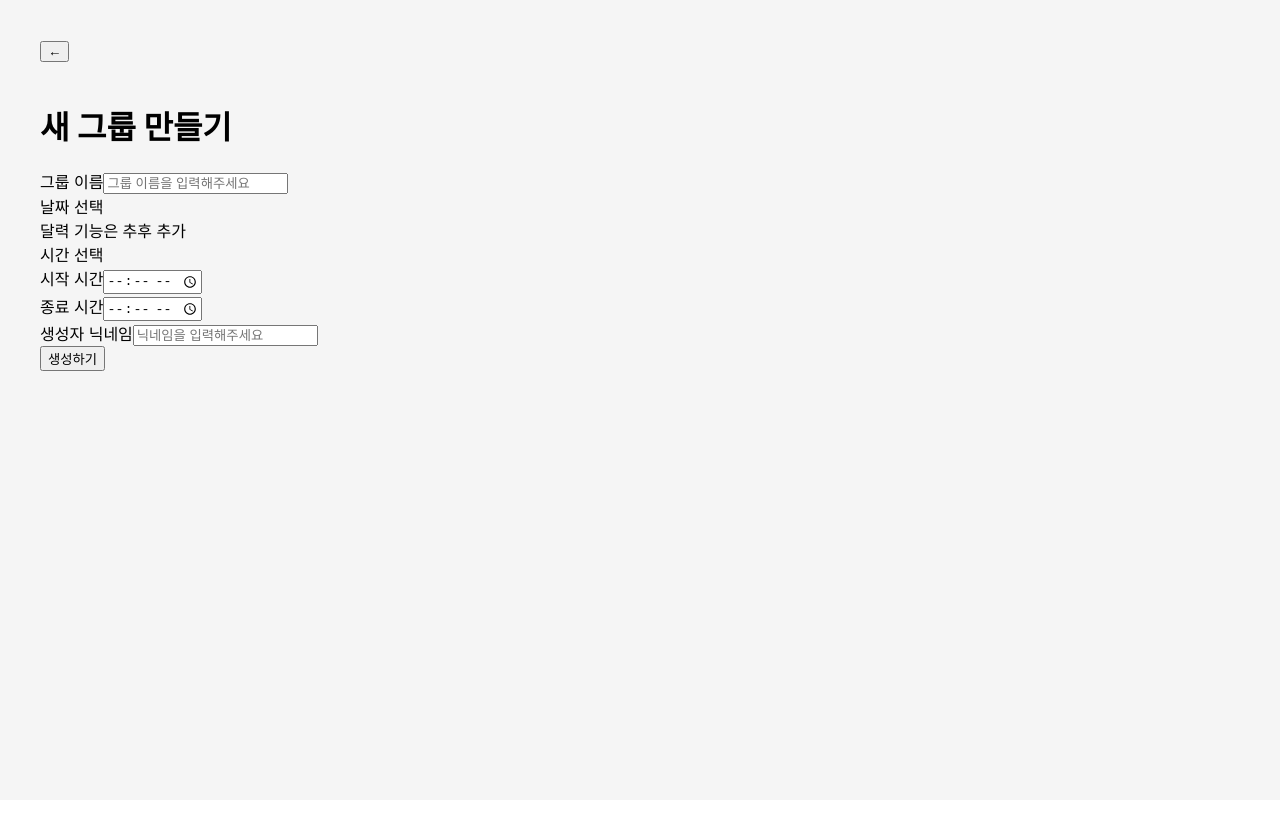
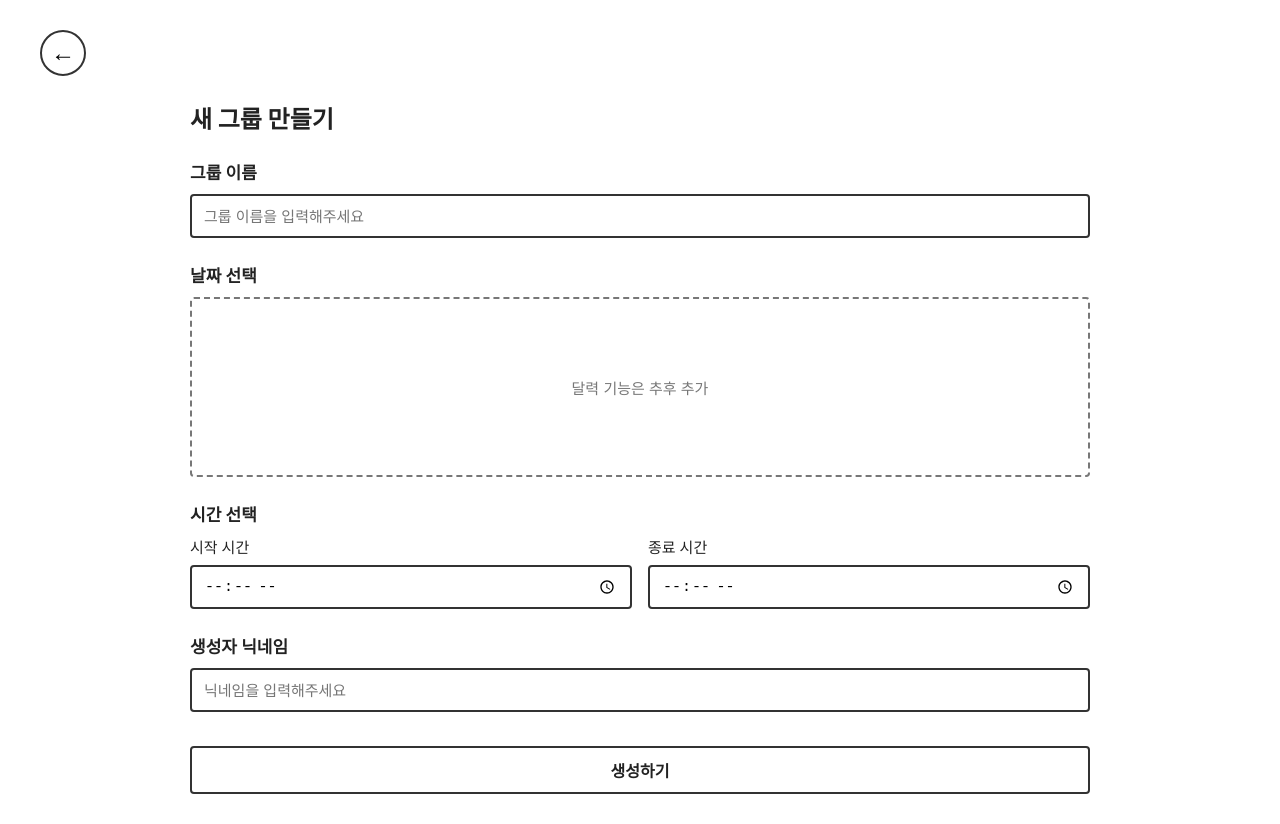
Before and after one commit to isehyun628-oss/TimeSync, a React (Create React App) app: page /groups/create in a window 1280 px wide. Before the commit the page ends 800 px from the top, so only its background shows below. Built offline with nearby package versions, Linux system fonts and the light colour scheme.

Commit message:
style: 그룹 생성 페이지 디자인

```diff
--- a/src/pages/CreateGroupPage.css
+++ b/src/pages/CreateGroupPage.css
@@ -1,23 +1,150 @@
+/* 모든 요소의 크기 계산을 편하게 만듦 */
+* {
+  box-sizing: border-box;
+}
+
+/* 페이지 전체 */
 .create-group-page {
   min-height: 100vh;
-  padding: 40px;
-  box-sizing: border-box;
-  background-color: #f5f5f5;
+  padding: 30px 40px;
+  background-color: white;
+  color: #222;
+
+  display: flex;
+  flex-direction: column;
+  align-items: center;
+  gap: 24px;
 }
 
-.create-group-page h1 {
-  margin-top: 40px;
+/* 페이지 내부 요소 너비 */
+.create-group-page > h1,
+.create-group-page > .form-section,
+.create-group-page > .create-button {
+  width: 100%;
+  max-width: 900px;
 }
 
-.create-group-back-button {
-  width: 45px;
-  height: 45px;
+/* 뒤로가기 버튼 */
+.back-button {
+  width: 46px;
+  height: 46px;
+  margin-right: auto;
 
-  border: none;
+  border: 2px solid #333;
   border-radius: 50%;
+  background-color: white;
 
-  background-color: white;
-  font-size: 22px;
-
+  font-size: 24px;
   cursor: pointer;
 }
+
+.back-button:hover {
+  background-color: #f2f2f2;
+}
+
+/* 페이지 제목 */
+.create-group-page h1 {
+  margin: 0;
+  font-size: 24px;
+}
+
+/* 각 입력 영역 */
+.form-section {
+  display: flex;
+  flex-direction: column;
+  gap: 10px;
+}
+
+/* 입력 항목 제목 */
+.form-section > label {
+  font-size: 17px;
+  font-weight: 600;
+}
+
+/* 입력창 공통 */
+.form-section input {
+  width: 100%;
+  height: 44px;
+  padding: 0 12px;
+
+  border: 2px solid #333;
+  border-radius: 4px;
+  background-color: white;
+
+  font-size: 15px;
+  outline: none;
+}
+
+/* 입력창 선택 상태 */
+.form-section input:focus {
+  border-color: #111;
+  background-color: #fafafa;
+}
+
+/* 달력 임시 영역 */
+.calendar-placeholder {
+  min-height: 180px;
+  padding: 20px;
+
+  display: flex;
+  justify-content: center;
+  align-items: center;
+
+  border: 2px dashed #777;
+  border-radius: 4px;
+  background-color: white;
+
+  color: #777;
+  font-size: 15px;
+}
+
+/* 시간 선택 영역 */
+.time-input-area {
+  display: flex;
+  gap: 16px;
+}
+
+/* 시작 시간, 종료 시간 영역 */
+.time-input-area > div {
+  flex: 1;
+
+  display: flex;
+  flex-direction: column;
+  gap: 8px;
+}
+
+/* 시작 시간, 종료 시간 글자 */
+.time-input-area span {
+  font-size: 15px;
+  font-weight: 500;
+}
+
+/* 생성하기 버튼 */
+.create-button {
+  height: 48px;
+  margin-top: 10px;
+
+  border: 2px solid #333;
+  border-radius: 4px;
+  background-color: white;
+  color: #222;
+
+  font-size: 16px;
+  font-weight: 600;
+  cursor: pointer;
+}
+
+.create-button:hover {
+  background-color: #f2f2f2;
+}
+
+/* 화면이 좁을 때 */
+@media (max-width: 650px) {
+  .create-group-page {
+    padding: 24px 20px;
+  }
+
+  .time-input-area {
+    flex-direction: column;
+  }
+}
```
